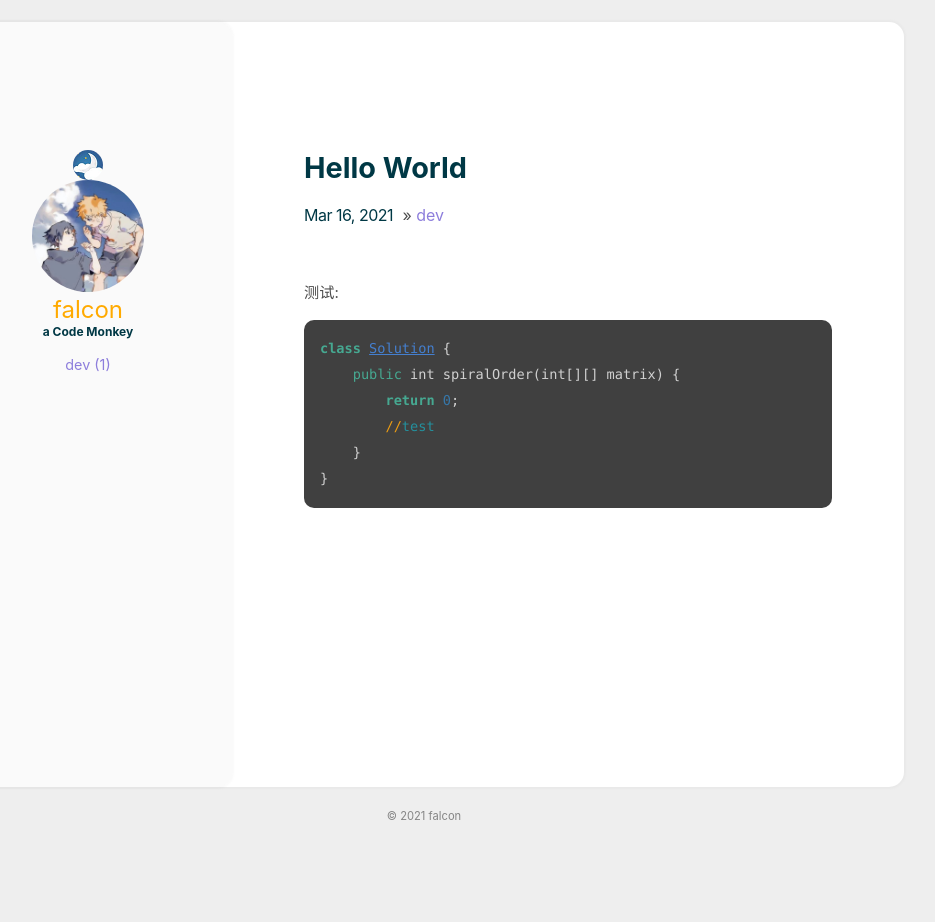
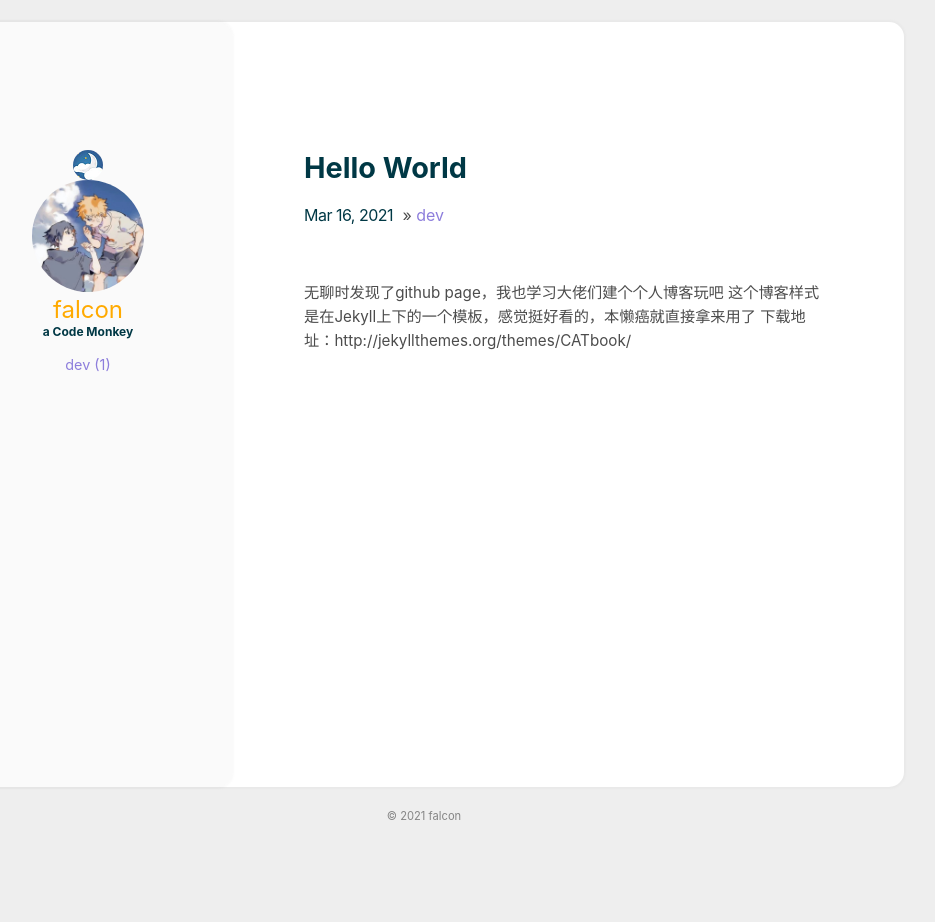
Before and after one commit to zxyFalcon/zxyFalcon.github.io, a Jekyll site: the page built from _posts/2021-03-16-hello.md, in a window 1280 px wide. Shown: the whole page, without its empty margins (216-1151 px from the left). Built offline with Jekyll 4.4.1, drawn with Linux system fonts in a browser that asks for light colours.

Commit message:
hello world

````diff
--- a/_posts/2021-03-16-hello.md
+++ b/_posts/2021-03-16-hello.md
@@ -4,13 +4,6 @@ categories: [dev]
 comments: true
 ---
 
-测试:
-
-```ruby
-class Solution {
-    public int spiralOrder(int[][] matrix) {
-        return 0;
-        //test
-    }
-}
-```
+无聊时发现了github page，我也学习大佬们建个个人博客玩吧
+这个博客样式是在Jekyll上下的一个模板，感觉挺好看的，本懒癌就直接拿来用了
+下载地址：http://jekyllthemes.org/themes/CATbook/
````
